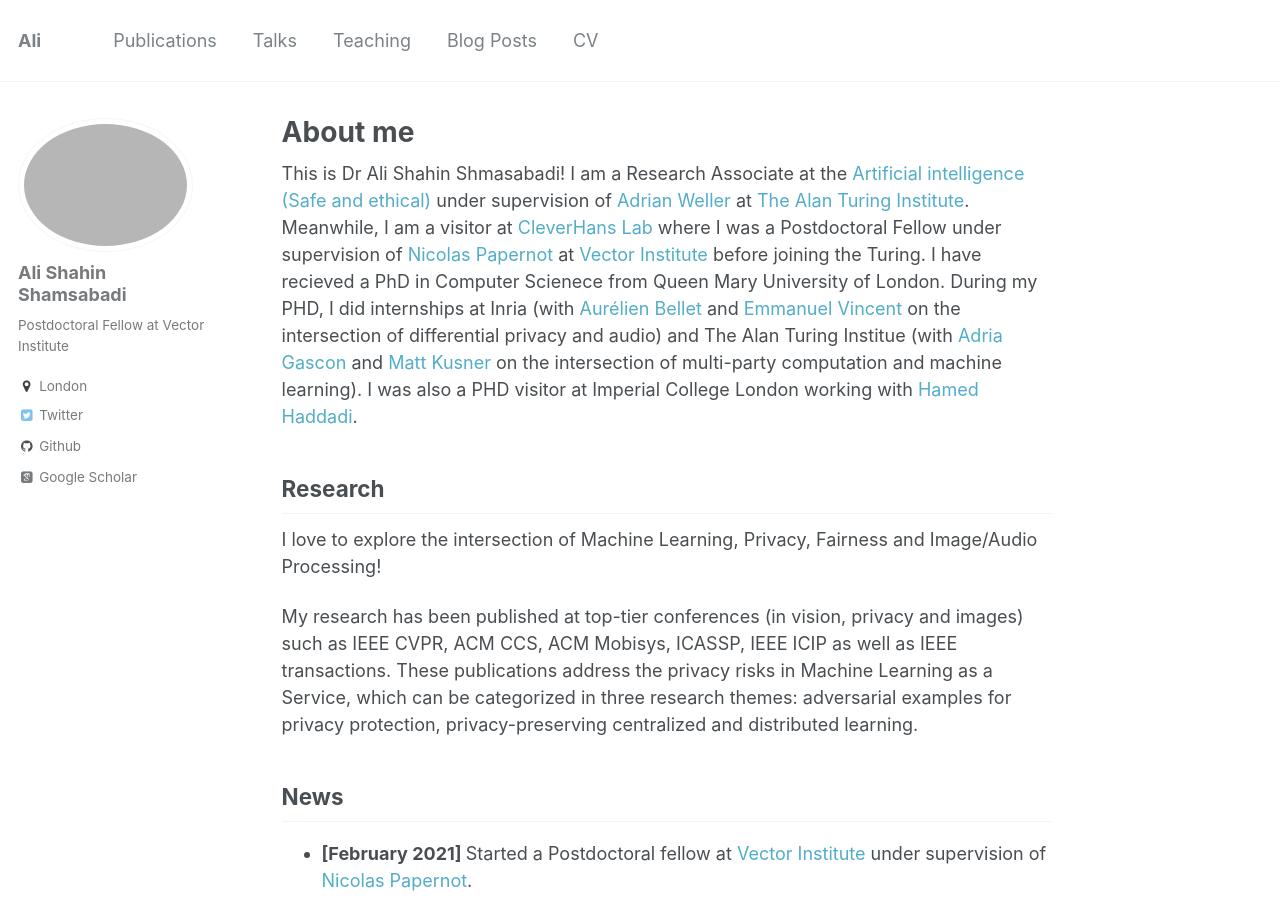
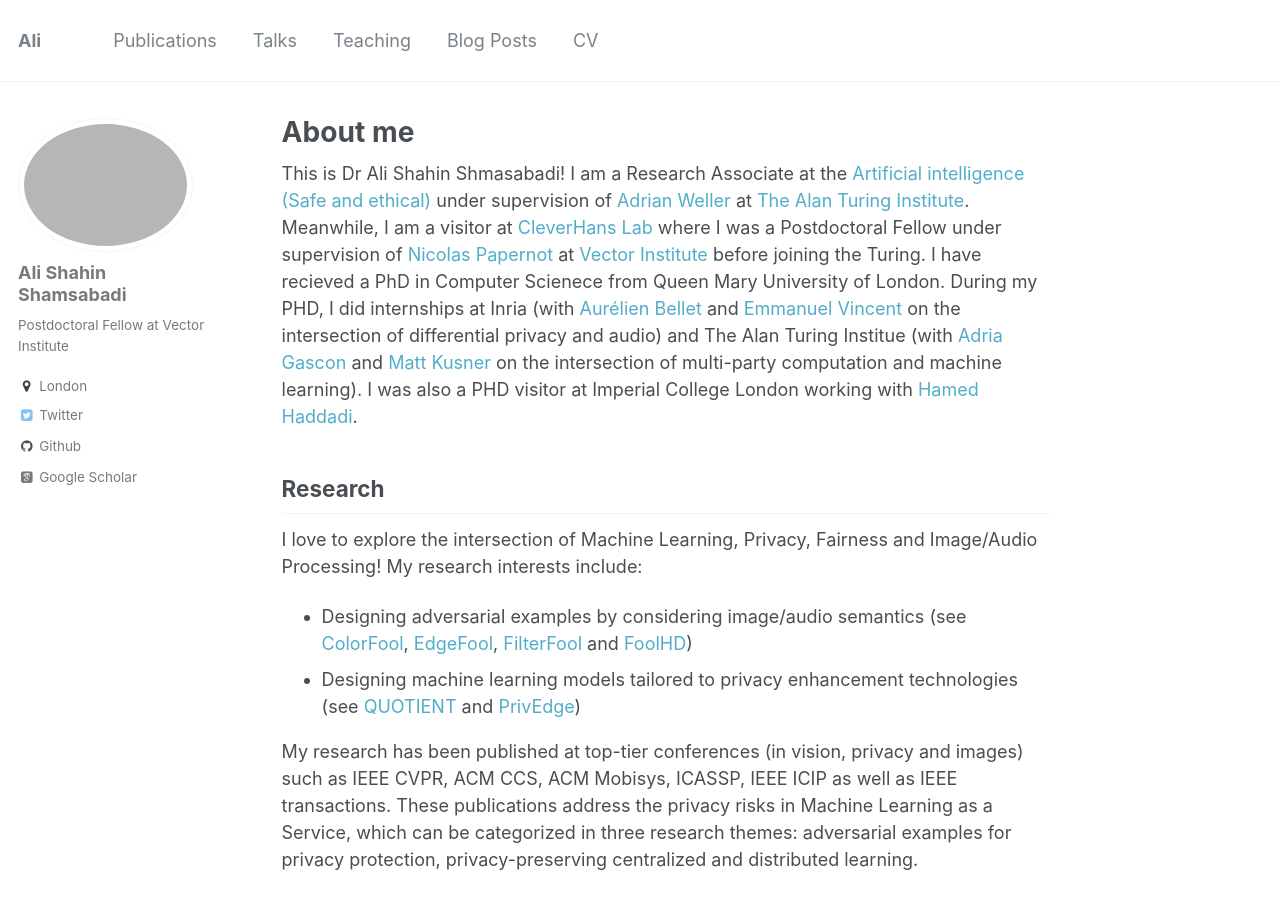
Before and after one commit to AliShahin/AliShahin.github.io, a Jekyll site: the page built from _pages/about.md, in a window 1280 px wide and 900 px high. Built offline with Jekyll 4.4.1, drawn with Linux system fonts in a browser that asks for light colours; some web fonts are replaced.

Commit message:
Update about.md

```diff
--- a/_pages/about.md
+++ b/_pages/about.md
@@ -14,6 +14,9 @@ I have recieved a PhD in Computer Scienece from Queen Mary University of London.
 
 ## Research
 I love to explore the intersection of Machine Learning, Privacy, Fairness and Image/Audio Processing!
+My research interests include:
+- Designing adversarial examples by considering image/audio semantics (see [ColorFool](https://openaccess.thecvf.com/content_CVPR_2020/papers/Shamsabadi_ColorFool_Semantic_Adversarial_Colorization_CVPR_2020_paper.pdf), [EdgeFool](https://arxiv.org/pdf/1910.12227.pdf), [FilterFool](https://arxiv.org/pdf/2008.06069.pdf) and [FoolHD](https://arxiv.org/pdf/2011.08483.pdf))
+- Designing machine learning models tailored to privacy enhancement technologies (see [QUOTIENT](https://arxiv.org/pdf/1907.03372) and [PrivEdge](https://arxiv.org/pdf/2004.05574))
 
 
 My research has been published at top-tier conferences (in vision, privacy and images) such as IEEE CVPR, ACM CCS, ACM Mobisys, ICASSP, IEEE ICIP as well as IEEE transactions. These publications address the privacy risks in Machine Learning as a Service, which can be categorized in three research themes: adversarial examples for privacy protection, privacy-preserving centralized and distributed learning.
```
